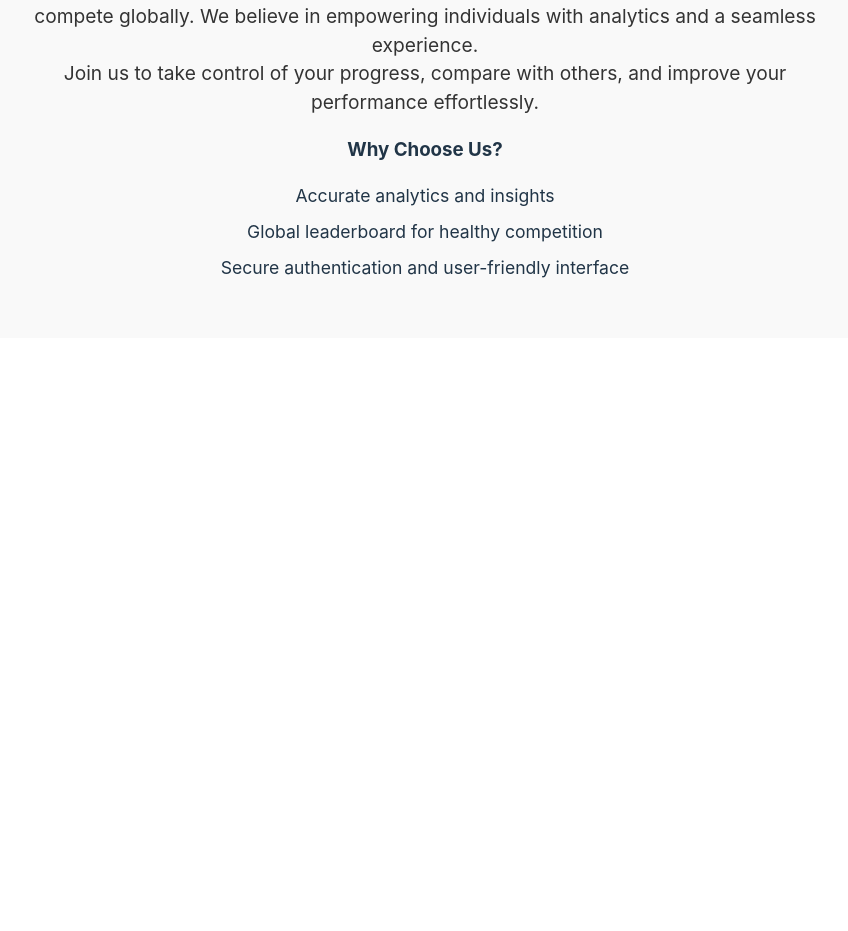
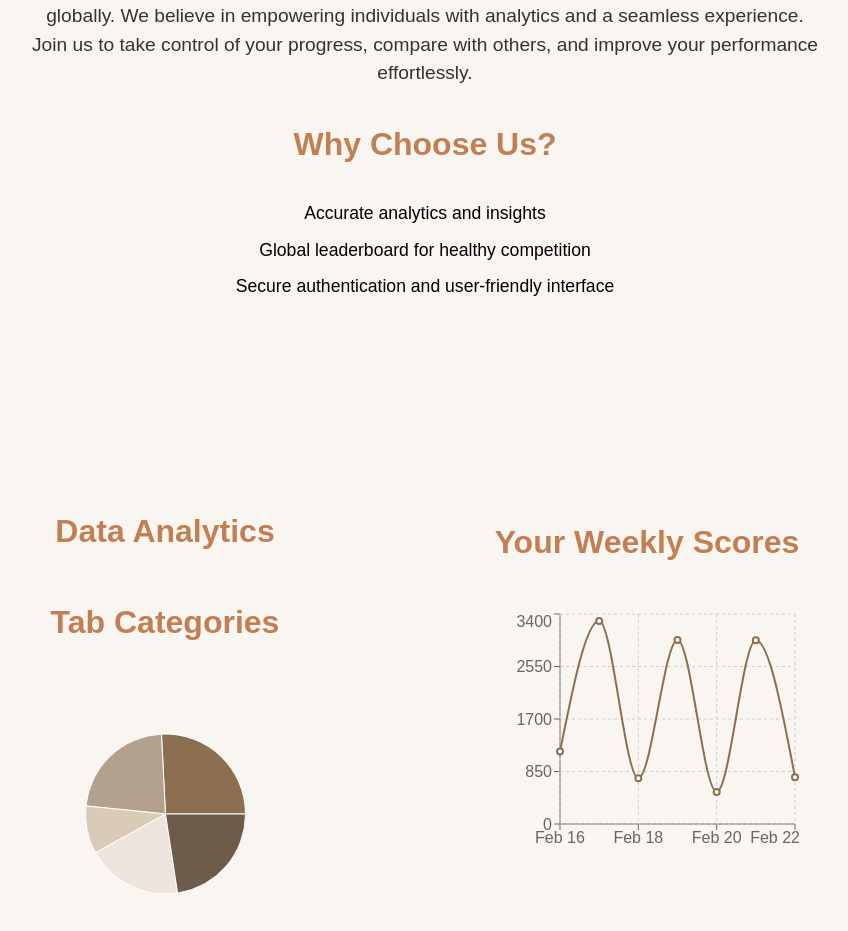
Before and after one commit to YohaanChokhany/teddy-tabber, a React (Vite) app in the folder my-modern-app/: page / in a window 1280 px wide. Shown: the part 1071-2002 px from the top of the page, without its empty margins (215-1063 px from the left). Before the commit the page ends 1409 px from the top, so only its background shows below. Built offline with nearby package versions, Linux system fonts and the light colour scheme.

Commit message:
update to website

```diff
--- a/my-modern-app/src/App.css
+++ b/my-modern-app/src/App.css
@@ -1,110 +1,109 @@
-/* App.css */
 #root {
-  width:100%;
-  margin:0 auto;
-  padding:0;
-  text-align:center;
+  width: 100%;
+  margin: 0 auto;
+  padding: 0;
+  text-align: center;
+  background-color: #f9f6f2;
 }
 .logo {
-  height:6em;
-  padding:1.5em;
-  will-change:filter;
-  transition:filter 300ms;
+  height: 6em;
+  padding: 1.5em;
+  will-change: filter;
+  transition: filter 300ms;
 }
 .logo:hover {
-  filter:drop-shadow(0 0 2em #646cffaa);
+  filter: drop-shadow(0 0 2em #646cffaa);
 }
 .logo.react:hover {
-  filter:drop-shadow(0 0 2em #61dafbaa);
+  filter: drop-shadow(0 0 2em #61dafbaa);
 }
 @keyframes logo-spin {
-  from{transform:rotate(0deg);}
-  to{transform:rotate(360deg);}
+  from { transform: rotate(0deg); }
+  to { transform: rotate(360deg); }
 }
-@media (prefers-reduced-motion: no-preference){
+@media (prefers-reduced-motion: no-preference) {
   a:nth-of-type(2) .logo {
-    animation:logo-spin infinite 20s linear;
+    animation: logo-spin infinite 20s linear;
   }
 }
 .card {
-  padding:2em;
+  padding: 2em;
 }
 .read-the-docs {
-  color:#888;
+  color: #888;
 }
 .app {
-  min-height:100vh;
-  background-color:#ffffff;
+  min-height: 100vh;
+  background-color: #ffffff;
 }
 .main-content {
-  padding:1rem;
-  margin:0 auto;
+  padding: 1rem;
+  margin: 0 auto;
 }
 .main-container {
-  display:flex;
-  flex-direction:column;
-  width:80%;
-  margin:0 auto;
-  background-color:#ffffff;
-  box-shadow:0 0 20px rgba(0,0,0,0.1);
+  display: flex;
+  flex-direction: column;
+  width: 80%;
+  margin: 0 auto;
+  background-color: #f9f6f2;
+
 }
 .leaderboard-section {
-  width:100%;
+  width: 100%;
 }
 .login-section {
-  display:flex;
-  align-items:center;
-  justify-content:center;
-  width:100%;
-  background-color:#f5e6d3;
+  display: flex;
+  align-items: center;
+  justify-content: center;
+  width: 100%;
+  background-color: #f5e6d3;
 }
-@media(max-width:1024px){
+@media(max-width:1024px) {
   .main-container {
-    width:95%;
-    flex-direction:column;
-    padding:2rem;
+    width: 95%;
+    flex-direction: column;
+    padding: 2rem;
   }
   .login-section {
-    margin:0 auto;
+    margin: 0 auto;
   }
 }
 .popup {
-  position:fixed;
-  top:50%;
-  left:50%;
-  transform:translate(-50%,-50%);
-  background:white;
-  padding:20px;
-  border-radius:8px;
-  box-shadow:0 4px 10px rgba(0,0,0,0.1);
-  z-index:2000;
-  width:300px;
+  position: fixed;
+  top: 50%;
+  left: 50%;
+  transform: translate(-50%, -50%);
+  background: white;
+  padding: 20px;
+  border-radius: 8px;
+  box-shadow: 0 4px 10px rgba(0, 0, 0, 0.1);
+  z-index: 2000;
+  width: 300px;
 }
 .popup-inner {
-  display:flex;
-  flex-direction:column;
-  align-items:center;
+  display: flex;
+  flex-direction: column;
+  align-items: center;
   color: black;
 }
 .close-btn {
-  margin-top:10px;
-  background-color:#d9534f;
-  color:white;
-  padding:0.5em 1em;
-  border:none;
-  border-radius:5px;
-  cursor:pointer;
+  margin-top: 10px;
+  background-color: #d9534f;
+  color: white;
+  padding: 0.5em 1em;
+  border: none;
+  border-radius: 5px;
+  cursor: pointer;
 }
 .popup-overlay {
-  position:fixed;
-  top:0;
-  left:0;
-  width:100%;
-  height:100%;
-  background:rgba(0,0,0,0.5);
-  z-index:1999;
+  position: fixed;
+  top: 0;
+  left: 0;
+  width: 100%;
+  height: 100%;
+  background: rgba(0, 0, 0, 0.5);
+  z-index: 1999;
 }
-
 .navbar-button-account {
   padding: 0.5rem 1.5rem;
   border-radius: 4px;
@@ -116,17 +115,18 @@
   color: #c27f54;
   margin-right: 2.8rem;
 }
-
 account-text {
-    color: #c27f54;
-    font-weight: 600;
-    font-size: 1.2rem;
+  color: #c27f54;
+  font-weight: 600;
+  font-size: 1.2rem;
 }
-
 .analytics-section {
   margin-top: 40px;
   padding: 20px;
   background: #f9f6f2;
   border-radius: 10px;
-  box-shadow: 0 2px 10px rgba(0, 0, 0, 0.1);
 }
+body {
+  margin: 0;
+  font-family: sans-serif;
+}
--- a/my-modern-app/src/App.jsx
+++ b/my-modern-app/src/App.jsx
@@ -4,40 +4,50 @@ import Leaderboard from './components/Leaderboard'
 import Login from './components/Login'
 import Account from './components/Account'
 import AboutUs from './components/AboutUs'
-import AnalyticsDashboard from './components/AnalyticsDashboard'
+import bearImage from './assets/bear_hi_wave_1.png';
+
+
+
 import './App.css'
 import './styles/Navbar.css'
+import './styles/Leaderboard.css'
+import './styles/AboutUs.css'
+import './styles/Analytics.css'
+
+import AnalyticsDashboard from './components/AnalyticsDashboard'
 
 function App() {
     const { isLoading, isAuthenticated, error, user, logout } = useAuth0()
     const [showAccountPopup, setShowAccountPopup] = useState(false)
-    const [showAnalytics, setShowAnalytics] = useState(false)
     const aboutUsRef = useRef(null)
     const analyticsRef = useRef(null)
+    const [analyticsKey, setAnalyticsKey] = useState(0)
 
     const scrollToAboutUs = () => {
         aboutUsRef.current?.scrollIntoView({ behavior: 'smooth' })
     }
 
     const scrollToAnalytics = () => {
-        setShowAnalytics(true)
-        setTimeout(() => {
-            analyticsRef.current?.scrollIntoView({ behavior: 'smooth' })
-        }, 100)
+        setAnalyticsKey(prev => prev + 1)
+        analyticsRef.current?.scrollIntoView({ behavior: 'smooth' })
     }
 
-    if (isLoading) return <div>Loading...</div>
+    if (isLoading) return (
+        <div style={{ backgroundColor: '#f9f6f2', height: '100vh', display: 'flex', flexDirection: 'column', justifyContent: 'center', alignItems: 'center' }}>
+            <img src={bearImage} alt="Loading..." style={{ width: '5rem', height: 'auto' }} />
+            <p style={{ marginTop: '10px', fontSize: '20px', color: '#c27f54' , fontWeight: "bold"}}>Loading...</p>
+        </div>
+    );
     if (error) return <div>Oops... {error.message}</div>
 
     return (
         <div className="main-container">
             <div className="navbar">
                 <div className="navbar-brand">
-                    <h2>My App</h2>
+                    <h2>Bear Necessities</h2>
                 </div>
                 <div className="navbar-buttons">
                     <button className="navbar-button" onClick={() => window.location.href = '/home'}>Home</button>
-                    <button className="navbar-button" onClick={() => window.location.href = '/your-tab-management-stats'}>Analytics Dashboard</button>
                     <button className="navbar-button" onClick={scrollToAboutUs}>About Us</button>
                     <button className="navbar-button" onClick={scrollToAnalytics}>Data Analytics</button>
                 </div>
@@ -52,14 +62,12 @@ function App() {
             <div ref={aboutUsRef} className="about-us-section">
                 <AboutUs />
             </div>
-            {showAnalytics && (
-                <div ref={analyticsRef} className="analytics-section">
-                    <AnalyticsDashboard />
-                </div>
-            )}
+            <div ref={analyticsRef} className="analytics-section">
+                <AnalyticsDashboard key={analyticsKey} />
+            </div>
             {showAccountPopup && (
                 <>
-                    <div className="popup-overlay" onClick={() => setShowAccountPopup(false)}></div>
+
                     <div className="popup">
                         <div className="popup-inner">
                             {isAuthenticated && user ? (
--- a/my-modern-app/src/components/AnalyticsDashboard.jsx
+++ b/my-modern-app/src/components/AnalyticsDashboard.jsx
@@ -1,44 +1,46 @@
-import React from 'react'
+import React, { useMemo } from 'react'
 import { PieChart, Pie, Cell, Tooltip, ResponsiveContainer } from 'recharts'
 import { LineChart, Line, XAxis, YAxis, CartesianGrid } from 'recharts'
-
+import '../styles/Analytics.css'
 const data = [
-    { name: 'Apr 24', value: 400 },
-    { name: 'May 22', value: 200 },
-    { name: 'Jun 19', value: 300 },
-    { name: 'Jul 17', value: 350 },
-    { name: 'Aug 14', value: 100 }
+    { name: 'Entertainment', value: 8 },
+    { name: 'Education', value: 7 },
+    { name: 'Tech', value: 3 },
+    { name: 'Health & Wellness', value: 6 },
+    { name: 'Other', value: 7 }
 ]
-
 const COLORS = ['#8B6F4E', '#B4A08F', '#DACBB7', '#EDE5DD', '#6E5C4A']
-
-const lineData = [
-    { date: 'Apr 24', score: 240 },
-    { date: 'May 22', score: 400 },
-    { date: 'Jun 19', score: 300 },
-    { date: 'Jul 17', score: 450 },
-    { date: 'Aug 14', score: 380 }
-]
-
 function AnalyticsDashboard() {
+    const lineData = useMemo(() => {
+        const arr = []
+        for (let i = 6; i >= 0; i--) {
+            const d = new Date()
+            d.setDate(d.getDate() - i)
+            const formatted = d.toLocaleDateString('en-US', { month: 'short', day: 'numeric' })
+            arr.push({ date: formatted, score: Math.floor(Math.random() * 4000) + 100 })
+        }
+        return arr
+    }, [])
     return (
         <div className="analytics-container">
             <div className="charts">
                 <div className="chart-card">
-                    <h3>Tab Categories</h3>
+                    <h3>Data Analytics</h3>
+
+                    <h4>Tab Categories</h4>
                     <ResponsiveContainer width="100%" height={250}>
                         <PieChart>
                             <Pie data={data} cx="50%" cy="50%" outerRadius={80} fill="#8884d8" dataKey="value">
                                 {data.map((entry, index) => (
-                                    <Cell key={`cell-${index}`} fill={COLORS[index % COLORS.length]} />
+                                    <Cell key={`cell-${index}`} fill={COLORS[index % COLORS.length]}/>
                                 ))}
                             </Pie>
-                            <Tooltip />
+                            <Tooltip/>
                         </PieChart>
                     </ResponsiveContainer>
                 </div>
                 <div className="chart-card">
-                    <h3>Score over the week</h3>
+                    <h4>Your Weekly Scores</h4>
                     <ResponsiveContainer width="100%" height={250}>
                         <LineChart data={lineData}>
                             <XAxis dataKey="date" />
@@ -49,20 +51,8 @@ function AnalyticsDashboard() {
                     </ResponsiveContainer>
                 </div>
             </div>
-            <div className="score-section">
-                <div className="score-card positive">
-                    <span>↑</span>
-                    <p>+2.34%</p>
-                    <p>Week over week</p>
-                </div>
-                <div className="score-card negative">
-                    <span>↓</span>
-                    <p>-1.25%</p>
-                    <p>Week over week</p>
-                </div>
-            </div>
+
         </div>
     )
 }
-
 export default AnalyticsDashboard
--- a/my-modern-app/src/styles/AboutUs.css
+++ b/my-modern-app/src/styles/AboutUs.css
@@ -1,11 +1,21 @@
 .about-us-container {
     padding: 40px;
     text-align: center;
-    background-color: #f9f9f9;
+    background-color: #f9f6f2;
 }
 
 .about-us-container h2 {
     color: #c27f54;
+    font-size: 2rem;
+}
+
+.about-us-container h3 {
+    color: #c27f54;
+    font-size: 2rem;
+}
+
+.about-us-container li {
+    color: black;
     font-size: 2rem;
 }
 
--- a/my-modern-app/src/styles/Analytics.css
+++ b/my-modern-app/src/styles/Analytics.css
@@ -1,54 +1,73 @@
-.analytics-container {
-    display: flex;
-    flex-direction: column;
-    align-items: center;
-    margin-top: 20px;
-}
-
 .charts {
     display: flex;
     justify-content: space-around;
     width: 100%;
     gap: 20px;
 }
-
 .chart-card {
+    padding: 20px;
+}
+.analytics-container {
+    display: flex;
+    flex-direction: column;
+    align-items: center;
+    margin-top: 20px;
     background: #f9f6f2;
     padding: 20px;
-    border-radius: 10px;
-    box-shadow: 0 2px 10px rgba(0, 0, 0, 0.1);
+    color: black;
+}
+.chart-card h3 {
+    margin-bottom: 10px;
+    color: #c27f54 !important;
 }
 
+.analytics-container h3 {
+    color: #c27f54;
+    font-size: 2rem;
+}
+.analytics-container h4 {
+    color: #c27f54;
+    font-size: 2rem;
+}
+
+.score-card {
+    padding: 15px;
+    text-align: center;
+    width: 150px;
+    color: black;
+}
+.positive {
+    color: black;
+}
+.negative {
+    color: black;
+}
 .score-section {
     display: flex;
     justify-content: space-around;
     width: 100%;
     margin-top: 20px;
+    color: black;
 }
 
-.score-card {
-    background: #fff;
-    padding: 15px;
-    border-radius: 10px;
-    text-align: center;
-    box-shadow: 0 2px 10px rgba(0, 0, 0, 0.1);
-    width: 150px;
+.score-section p {
+    display: flex;
+    justify-content: space-around;
+    width: 100%;
+    margin-top: 20px;
+    color: black;
 }
 
-.positive {
-    color: green;
-}
-
-.negative {
-    color: red;
-}
 
 .analytics-button {
     background-color: #8B6F4E;
-    color: white;
+    color: black;
     padding: 10px 15px;
     border: none;
     cursor: pointer;
     border-radius: 5px;
     margin-top: 20px;
 }
+.analytics-button:hover {
+    background-color: #C27F54;
+}
--- a/my-modern-app/src/styles/Leaderboard.css
+++ b/my-modern-app/src/styles/Leaderboard.css
@@ -15,6 +15,7 @@
   background-color: transparent;
   border-radius: 12px;
   box-shadow: none;
+
 }
 
 .leaderboard h2 {
--- a/my-modern-app/src/styles/Login.css
+++ b/my-modern-app/src/styles/Login.css
@@ -46,19 +46,7 @@
   margin-right: 20px;
 }
 
-.account-details {
-  position: fixed;
-  top: 50px;
-  right: 180px;
-  padding: 1em;
-  background-color: #fff;
-  border-radius: 8px;
-  margin-top: 10px; /* Adjust based on your layout */
-  margin-left: 20px;
-  /*border-color: #c27f54; */
-  border-width: medium;
-  border-style: solid;
-}
+
 
 .logout-btn {
   color: #fff;
--- a/my-modern-app/src/styles/Navbar.css
+++ b/my-modern-app/src/styles/Navbar.css
@@ -122,3 +122,15 @@
 .logout-btn:hover, .login-btn:hover {
   background: #c9302c;
 }
+
+.chart-card h3 {
+    margin-bottom: 10px;
+    color: black !important;
+
+}
+
+.chart-card p {
+  margin-bottom: 10px;
+  color: black !important;
+
+}
--- a/package.json
+++ b/package.json
@@ -1,5 +1,6 @@
 {
   "dependencies": {
-    "@auth0/auth0-react": "^2.3.0"
+    "@auth0/auth0-react": "^2.3.0",
+    "recharts": "^2.15.1"
   }
 }
```
Also changed, not shown: my-modern-app/src/assets/bear_hi_wave_1.png (added), 1 other file (tests, documents, lock files or other folders).
